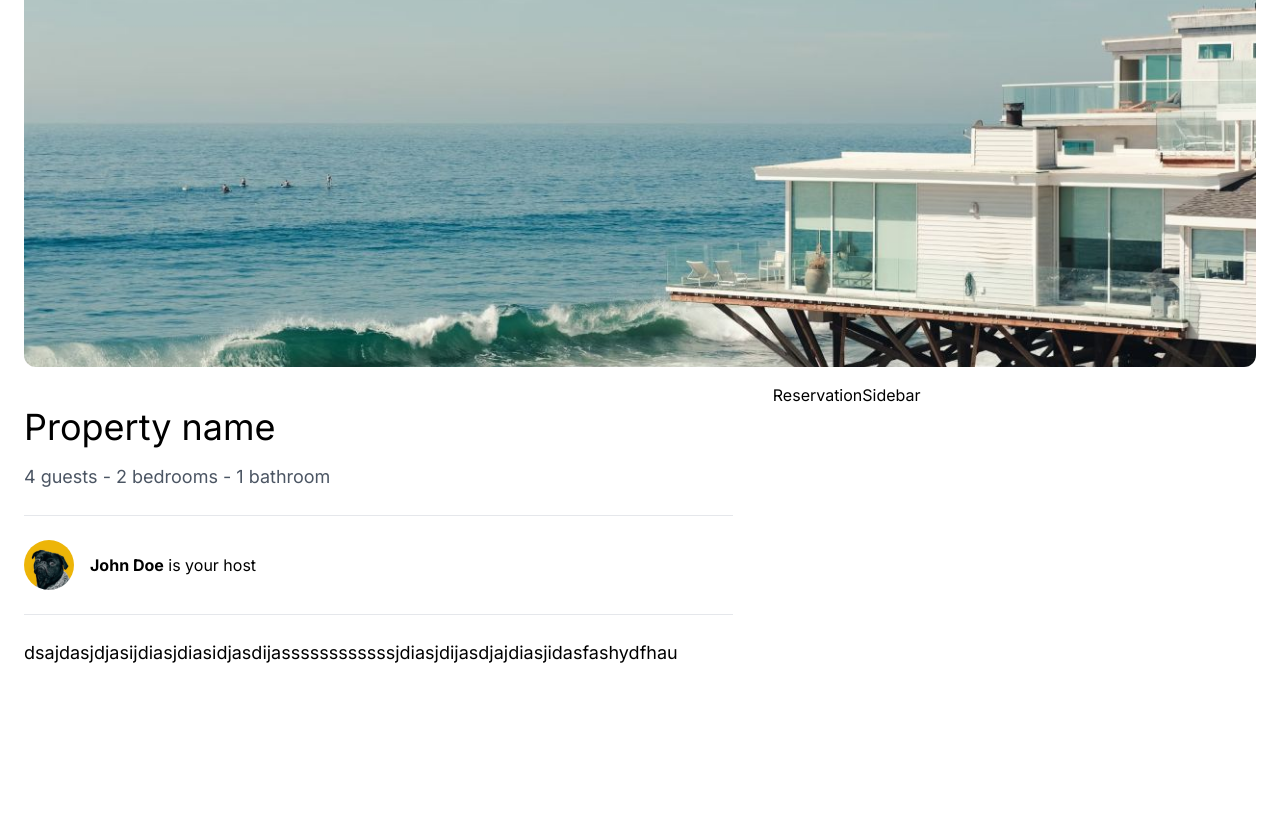
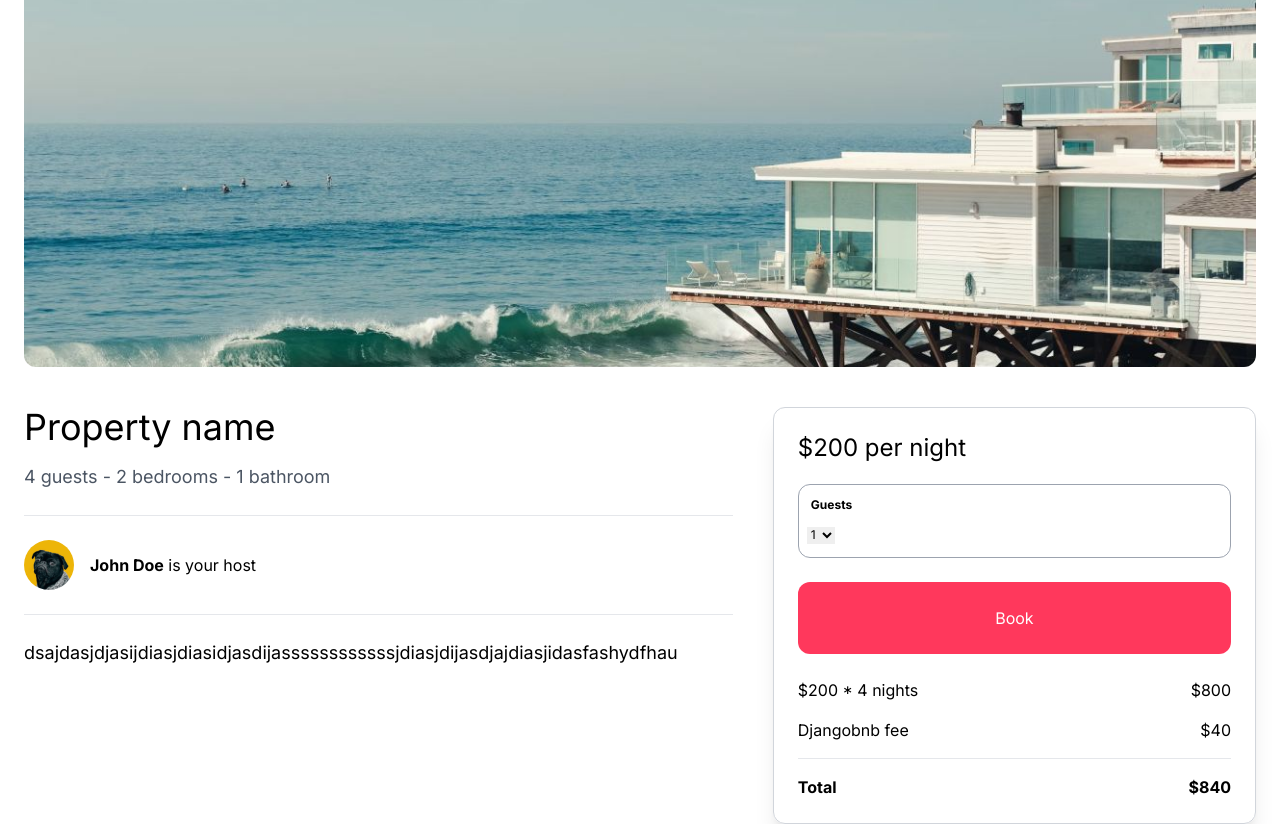
Before and after one commit to alexmihai288/djangobnb, a Next.js app: page /properties/1 in a window 1280 px wide. Shown: the part 273-1097 px from the top of the page. Before the commit the page ends 964 px from the top, so only its background shows below. Built offline with nearby package versions, Linux system fonts and the light colour scheme.

Commit message:
chore - reservation sidebar

```diff
--- a/app/components/properties/ReservationSidebar.tsx
+++ b/app/components/properties/ReservationSidebar.tsx
@@ -1,7 +1,39 @@
-import React from 'react'
+import React from "react";
 
 export const ReservationSidebar = () => {
   return (
-    <div>ReservationSidebar</div>
-  )
-}
+    <aside className="mt-6 p-6 col-span-2 rounded-xl border border-gray-300 shadow-xl">
+      <h2 className="mb-5 text-2xl">$200 per night</h2>
+      <div className="mb-6 p-3 border border-gray-400 rounded-xl">
+        <label className="mb-2 block font-bold text-start text-xs">
+          Guests
+        </label>
+        <select className="wfull -ml-1 text-xs">
+          <option>1</option>
+          <option>2</option>
+          <option>3</option>
+          <option>4</option>
+        </select>
+      </div>
+
+      <div className="w-full mb-6 py-6 text-center text-white hover:bg-airbnbDark bg-airbnb rounded-xl">
+        Book
+      </div>
+      <div className="mb-4 flex justify-between align-center">
+        <p>$200 * 4 nights</p>
+        <p>$800</p>
+      </div>
+      <div className="mb-4 flex justify-between align-center">
+        <p>Djangobnb fee</p>
+        <p>$40</p>
+      </div>
+
+      <hr />
+
+      <div className="mt-4 flex justify-between align-center font-bold">
+        <p>Total</p>
+        <p>$840</p>
+      </div>
+    </aside>
+  );
+};
--- a/app/page.tsx
+++ b/app/page.tsx
@@ -3,7 +3,7 @@ import { PropertyList } from "./components/properties/PropertyList";
 
 export default function Home() {
   return (
-    <main className="max-w-[1500px] mx-auto px-6">
+    <main className="max-w-[1500px] mx-auto px-6 pb-6">
       <Categories />
       <div className="mt-4 grid grid-cols-1 md:grid-cols-3 lg:grid-cols-5 gap-6">
         <PropertyList />
--- a/app/properties/[id]/page.tsx
+++ b/app/properties/[id]/page.tsx
@@ -5,7 +5,7 @@ import React from "react";
 const PropertyDetaiPage = () => {
   return (
     <main className="max-w-[1500px] mx-auto px-6">
-      <div className="w-full h-[64vh] overflow-hidden rounded-xl relative">
+      <div className="w-full h-[64vh] mb-4 overflow-hidden rounded-xl relative">
         <Image
           src="/beach_1.jpg"
           fill
@@ -14,7 +14,7 @@ const PropertyDetaiPage = () => {
         />
       </div>
 
-      <div className="mt-4 grid grid-cols-1 md:grid-cols-5 gap-4">
+      <div className="grid grid-cols-1 md:grid-cols-5 gap-4">
         <div className="py-6 pr-6 col-span-3">
           <h1 className="mb-4 text-4xl">Property name</h1>
           <span className="mb-6 block text-lg text-gray-600">
```
